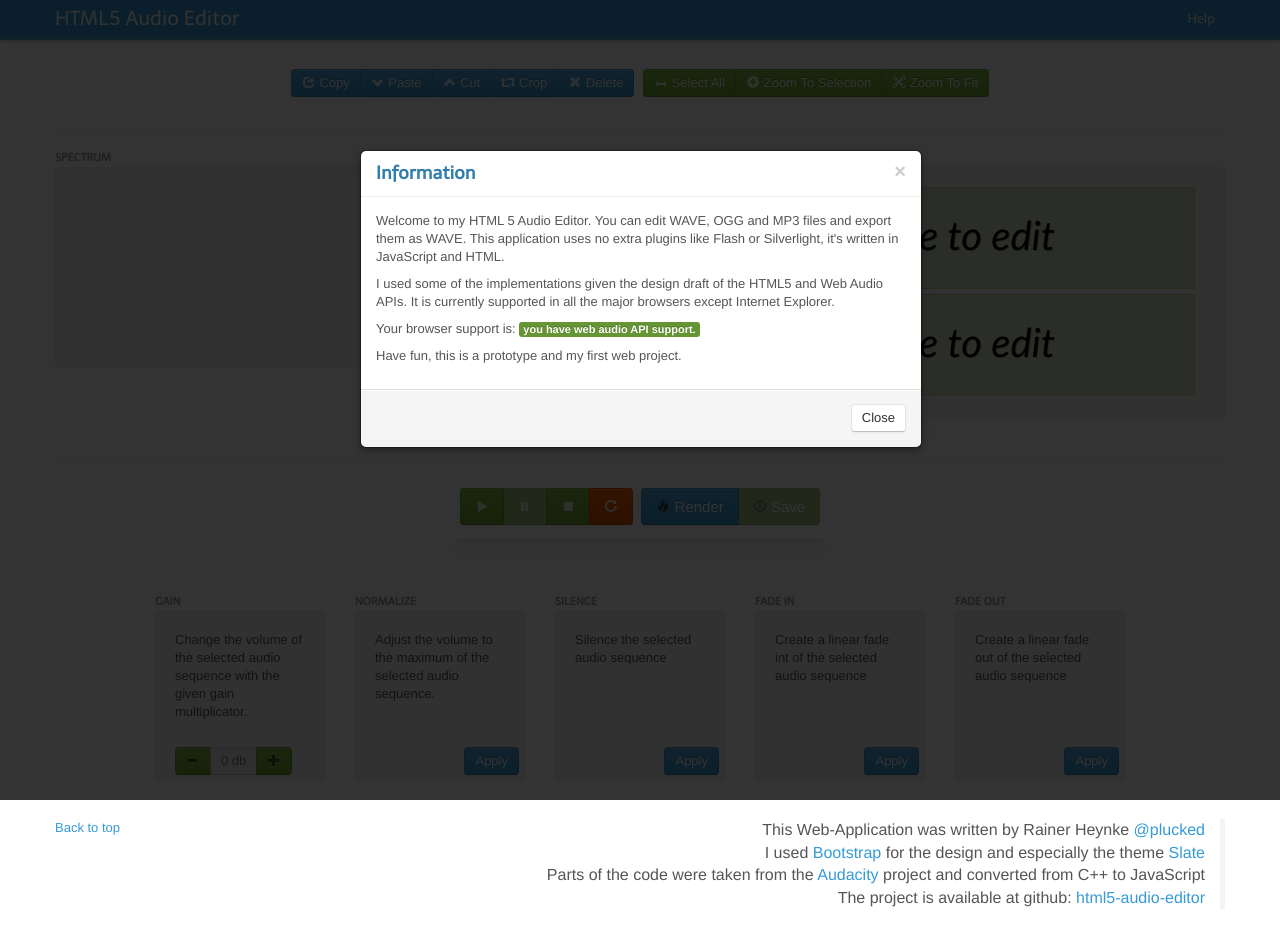
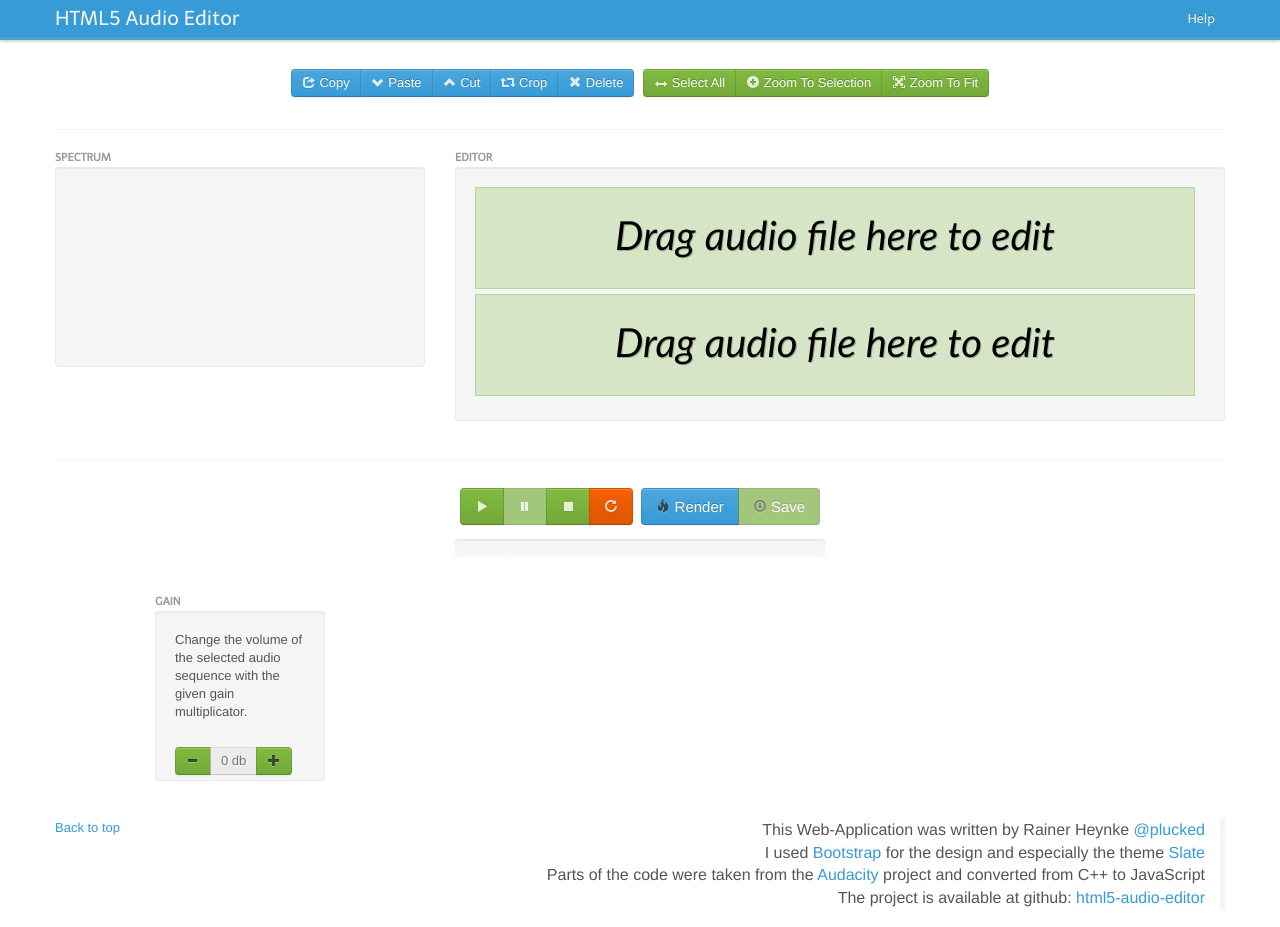
Before and after one commit to plucked/html5-audio-editor, a plain HTML site: page index.html in a window 1280 px wide. Drawn offline with Linux system fonts and the light colour scheme.

Commit message:
Update index.html

```diff
--- a/index.html
+++ b/index.html
@@ -3,7 +3,7 @@
 <html lang="en">
   <head>
     <meta charset="utf-8">
-    <title>HTML5 Audio Editor</title>
+    <title>HTML5 Audio Editor Simplified</title>
     <meta name="viewport" content="width=device-width, initial-scale=1.0">
     <meta name="description" content="">
     <meta name="author" content="">
@@ -164,38 +164,7 @@
                 </script>
           </div>
         </div>
-        <div class="span2">
-          <h6>Normalize</h6>
-          <div class="well" style="height: 130px; position:relative">
-            <p>Adjust the volume to the maximum of the selected audio sequence.</p>
-            <a style="position:absolute; bottom: 5px; right: 5px"  class="btn btn-primary pull-right" onclick="$('#audioLayerControl')[0].filterNormalize();">Apply</a>
-            <br>
-          </div>
-        </div>
-        <div class="span2">
-          <h6>Silence</h6>
-          <div class="well" style="height: 130px; position:relative">
-            <p>Silence the selected audio sequence</p>
-            <a style="position:absolute; bottom: 5px; right: 5px"  class="btn btn-primary pull-right" onclick="$('#audioLayerControl')[0].filterSilence();">Apply</a>
-            <br>
-          </div>
-        </div>
-        <div class="span2">
-          <h6>Fade In</h6>
-          <div class="well" style="height: 130px; position:relative">
-            <p>Create a linear fade int of the selected audio sequence</p>
-            <a style="position:absolute; bottom: 5px; right: 5px"  class="btn btn-primary pull-right" onclick="$('#audioLayerControl')[0].filterFadeIn();">Apply</a>
-            <br>
-          </div>
-        </div>
-        <div class="span2">
-          <h6>Fade Out</h6>
-          <div class="well" style="height: 130px; position:relative">
-            <p>Create a linear fade out of the selected audio sequence</p>
-            <a style="position:absolute; bottom: 5px; right: 5px" class="btn btn-primary pull-right" onclick="$('#audioLayerControl')[0].filterFadeOut();">Apply</a>
-            <br>
-          </div>
-        </div>
+
         <div class="span1">
 
         </div>
@@ -312,7 +281,7 @@
           supportLabel.innerHTML = 'you have web audio API support.';
         }
 
-        $('#welcomeAsModal').modal('show');
+        //$('#welcomeAsModal').modal('show');
       });
     </script>
   </body>
```
